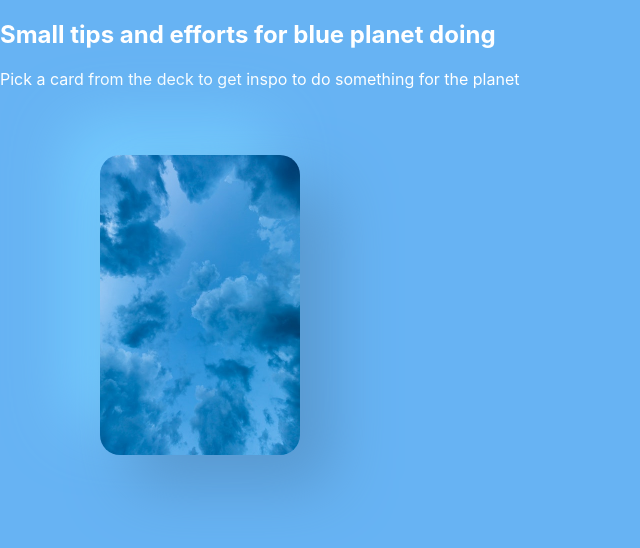
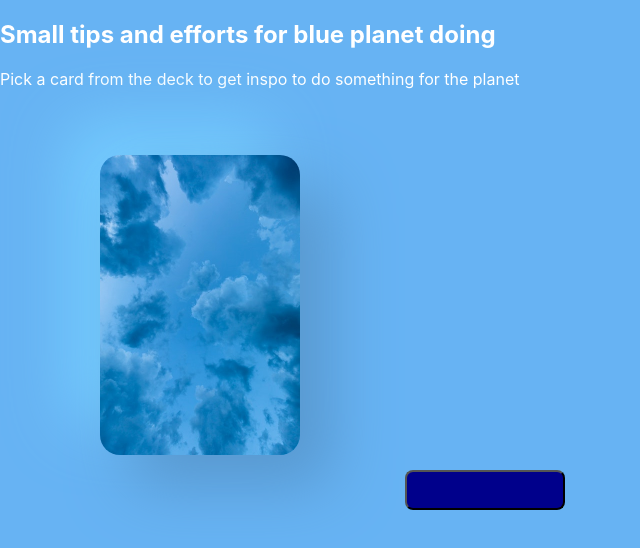
Before and after one commit to ninamansster/blue-frontend, a React (Create React App) app: page / in a window 1280 px wide. Shown: the top 548 px of the page, without its empty margins (0-640 px from the left). Built offline with nearby package versions, Linux system fonts and the light colour scheme.

Commit message:
added redux with ui-reducers to show loading

```diff
--- a/package.json
+++ b/package.json
@@ -3,6 +3,7 @@
   "version": "1.0.0",
   "private": true,
   "dependencies": {
+    "@reduxjs/toolkit": "^1.2.5",
     "babel-eslint": "^10.0.3",
     "eslint": "^6.7.1",
     "eslint-config-airbnb": "^18.0.1",
@@ -13,6 +14,7 @@
     "react": "^16.12.0",
     "react-dom": "^16.12.0",
     "react-loader-spinner": "^3.1.5",
+    "react-redux": "^7.2.0",
     "react-router-dom": "^5.1.2",
     "react-scripts": "^3.3.0",
     "styled-components": "^5.0.1"
--- a/src/App.js
+++ b/src/App.js
@@ -1,11 +1,24 @@
 import React from 'react'
+import { Provider } from 'react-redux'
+import { configureStore, combineReducers } from '@reduxjs/toolkit'
+import { ui } from 'reducers/ui'
+import { userCard } from 'reducers/userCard'
 import { BrowserRouter as Router, Route, Link } from 'react-router-dom'
 import { CardPage } from './pages/CardPage'
 import { FlippingCardPage } from './pages/FlippingCardPage'
 import { DetailsPage } from './pages/DetailsPage'
+import { SearchCard } from './pages/components/SearchCard'
+
+const reducer = combineReducers({
+  ui: ui.reducer,
+  products: userCard.reducer
+})
+
+export const store = configureStore({ reducer })
 
 export const App = () => {
   return (
+    <Provider store={store}>
       <div>
         <Router>
           <Route path="/" exact>
@@ -16,6 +29,7 @@ export const App = () => {
                 <Link to="/flippingcards">
                   <img className="deck" src="/assets/matthew.jpg" alt="cardfront" aria-label="card-display" />
                 </Link>
+                <SearchCard />
               </div>
             </section>
           </Route>
@@ -36,5 +50,6 @@ export const App = () => {
           </Route>
         </Router>
       </div>
+    </Provider>
   )
 }
--- a/src/index.css
+++ b/src/index.css
@@ -11,8 +11,6 @@ body {
   -moz-osx-font-smoothing: grayscale;
   background: #67b3f3;
   color: #fff;
-
-
 }
 
 code {
--- a/src/pages/DetailsPage.js
+++ b/src/pages/DetailsPage.js
@@ -1,5 +1,6 @@
 import React, { useEffect, useState } from 'react'
 import { useParams } from 'react-router-dom'
+import { Loading } from './components/Loading'
 import styled from 'styled-components'
 import { Details } from './components/Details'
 
@@ -10,6 +11,7 @@ const Detailsection = styled.section`
 `
 const ThinnerCard = styled(Details)`
   width: 300px;
+  min-height:500px;
   margin-top: 20px;
 `
 export const DetailsPage = () => {
@@ -31,7 +33,7 @@ export const DetailsPage = () => {
   }, [cardID])
 
   if (loading) {
-    return <h1> Loading page</h1>
+    return <Loading />
   }
 
   return (
--- a/src/pages/FlippingCardPage.js
+++ b/src/pages/FlippingCardPage.js
@@ -45,7 +45,7 @@ export const FlippingCardPage = () => {
                         alt="cardfront"
                         aria-label="card-display" />}
                     {card.title
-                      && <h1>{card.title}</h1>}
+                      && <h1 className="cardWrapLink">{card.title}</h1>}
                   </div>
                 </Link>
               </div>
--- /dev/null
+++ b/src/pages/components/SearchCard.js
@@ -0,0 +1,31 @@
+import React from 'react'
+import { useDispatch } from 'react-redux'
+import { fetchCard } from 'reducers/userCard'
+import styled from 'styled-components/macro'
+
+//Button styling
+
+const Button = styled.button`
+  width: 150px;
+  height: 30px;
+  background-color: darkblue;
+  text-align: center;
+  border-radius: 8px;
+  font-size: 14px;
+  font-weight: bold;
+  color: white;
+  margin: 5px;
+  padding: 3px;
+`
+export const SearchCard = () => {
+  const dispatch = useDispatch()
+
+  return (
+    <>
+      <Button
+        onClick={(cardID) => {
+          dispatch(fetchCard(cardID))
+        }} />
+    </>
+  )
+}
--- a/src/pages/flipp.css
+++ b/src/pages/flipp.css
@@ -56,17 +56,20 @@
 }
 
 .cardWrap {
-  position: relative;
+  padding-top: 0px;
 }
-.cardWrap a h1 {
-  position: absolute;
+a {
   text-decoration: none;
   text-decoration-line: none;
   color: black;
-  background-color: thistle;
-  text-align: center;
-  top: 50%;
-  left: 50%;
+}
+.cardWrapLink {
+  margin: 120px 10px;
+  padding: 10px;
+  border-radius: 10px;
+background: linear-gradient(145deg, #5da1db, #6ec0ff);
+box-shadow:  6px 6px 6px #64aeec,
+             -6px -6px 6px #6ab8fa;
 }
 
 .cardWrap img{
--- /dev/null
+++ b/src/reducers/ui.js
@@ -0,0 +1,15 @@
+import { createSlice } from '@reduxjs/toolkit'
+
+export const ui = createSlice({
+  name: 'ui',
+  initialState: {
+    isLoading: false
+  },
+
+  reducers: {
+    setLoading: (state, action) => {
+      state.isLoading = action.payload
+    }
+  }
+
+})
--- /dev/null
+++ b/src/reducers/userCard.js
@@ -0,0 +1,31 @@
+import { createSlice } from '@reduxjs/toolkit'
+import { ui } from 'reducers/ui'
+
+
+
+export const userCard = createSlice({
+  name: 'userCard',
+  initialState: {
+    userCard: []
+  },
+
+  reducers: {
+    setuserCard: (state, action) => {
+      state.userCard = action.payload
+    }
+  }
+})
+
+export const fetchCard = (cardID) => {
+  return (dispatch) => {
+    dispatch(ui.actions.setLoading(true))
+    fetch(`http://localhost:8080/cards/${cardID}`)
+      .then((res) => res.json())
+      .then((json) => {
+        dispatch(userCard.actions.setuserCard(json))
+        dispatch(ui.actions.setLoading(false))
+      })
+  }
+}
+
+//8722700001232 this Tea-code you can put directly in the fetch instead of ${barcode}, to test that the bardoce fetch is working.
```
Also changed, not shown: 1 other file (tests, documents, lock files or other folders). Lines whose indentation alone changed are shown as unchanged.
